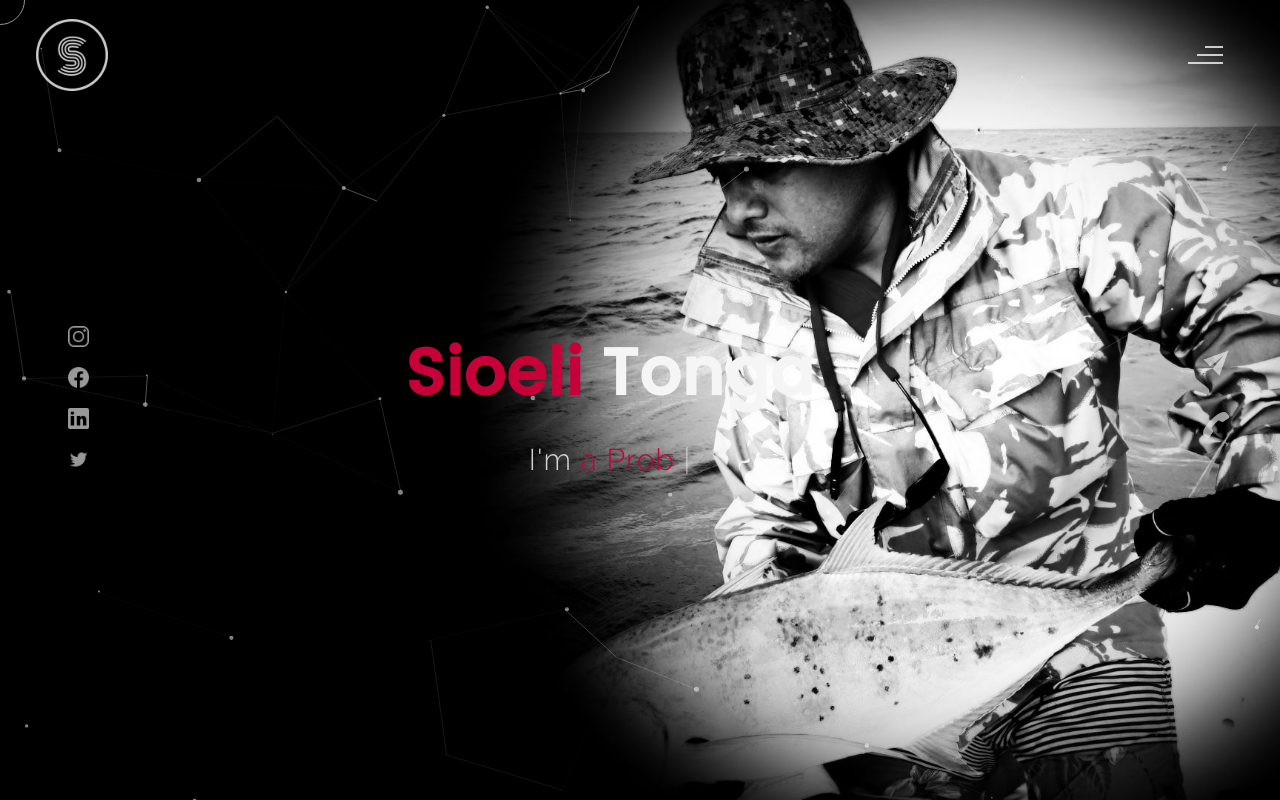
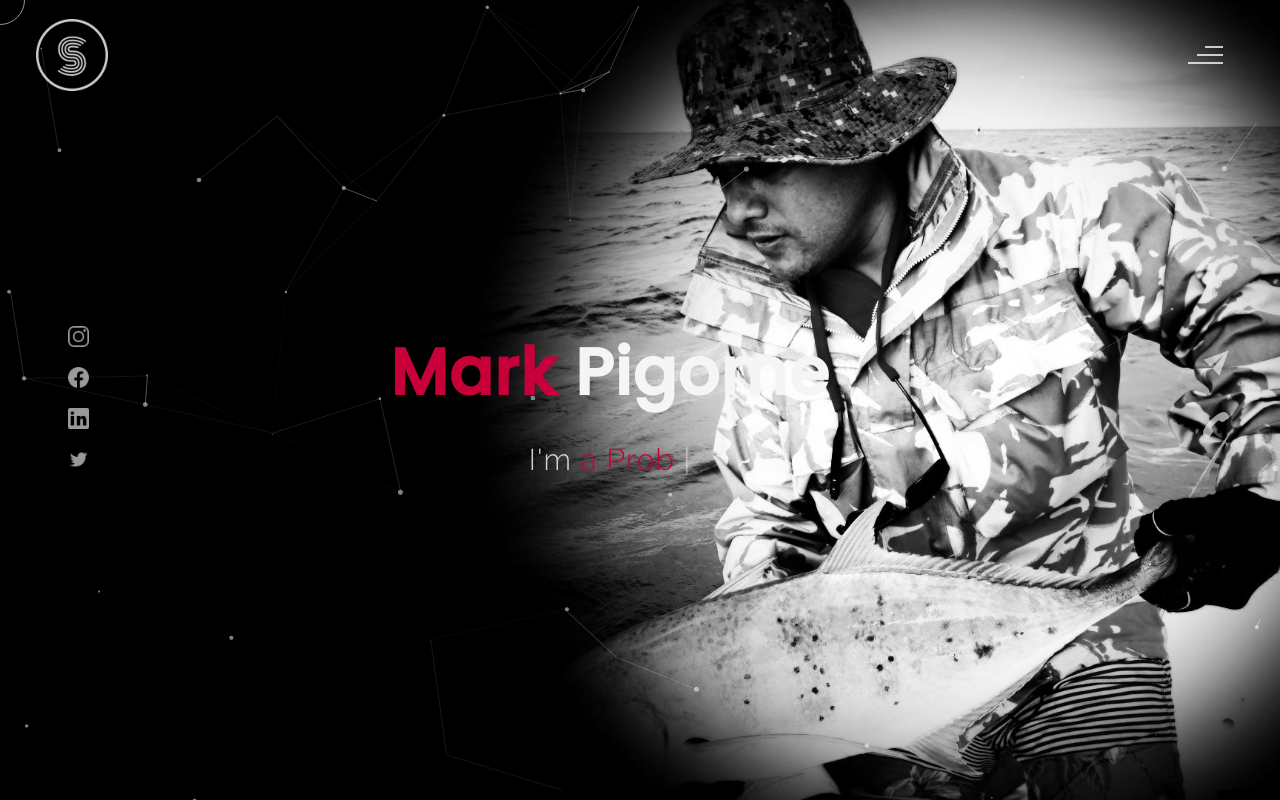
Before and after one commit to niofrequency/CV2.0, a plain HTML site: page index.html in a window 1280 px wide. Drawn offline with nearby package versions, Linux system fonts and the light colour scheme; a web font is replaced by a local one.

Commit message:
Update index.html

```diff
--- a/index.html
+++ b/index.html
@@ -7,7 +7,7 @@
     <meta name="description" content="Sioeli Tonga's - Personal Web Site" />
 	<meta name="keywords" content="blog, business card, creative, creative portfolio, cv, online resume, personal, portfolio, professional cv, responsive portfolio, resume, vcard" />
 	<meta name="author" content="Sioeli Tonga" />
-    <title>Sioeli Tonga - Personal Website</title>
+    <title>Mark Pigome - Personal Website</title>
   <!--favicon-img-->
    <link rel="icon" type="image/png" href="images/favicon.png">
    <!--favicon-img-->
@@ -35,7 +35,7 @@
     <!--mouse  follower-->
     <!--loader-->
         <div id="loader">
-            <span class="color">Sioeli</span>Tonga
+            <span class="color">Mark</span>Pigome
         </div>
     <!--loader-end-->
     <!--link-screen-->
@@ -88,7 +88,7 @@
             <!--Social Media Links end-->
             <div class="header-content">
                 <div class="header-content-box">
-                <div class="firstline"><span class="color">Sioeli </span>Tonga</div>
+                <div class="firstline"><span class="color">Mark </span>Pigome</div>
                 <div class="secondline">
                 I'm
             <span class="txt-rotate color" data-period="1200"data-rotate='[ "a Technologist.", "a Problem Solver.", "an Innovator.", "a Father.", "a Husband.", "a Fisherman." ]'></span>
```
